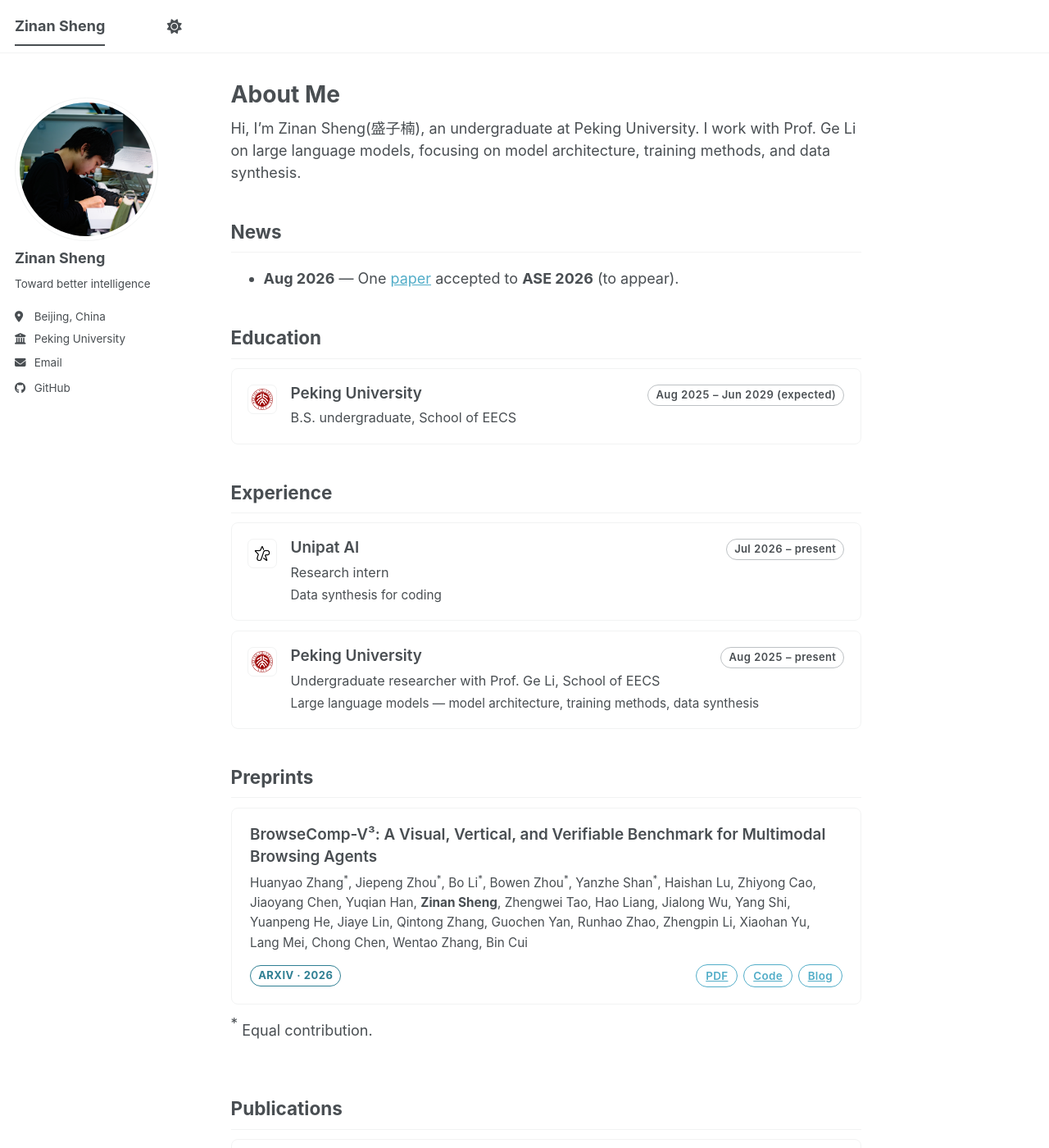
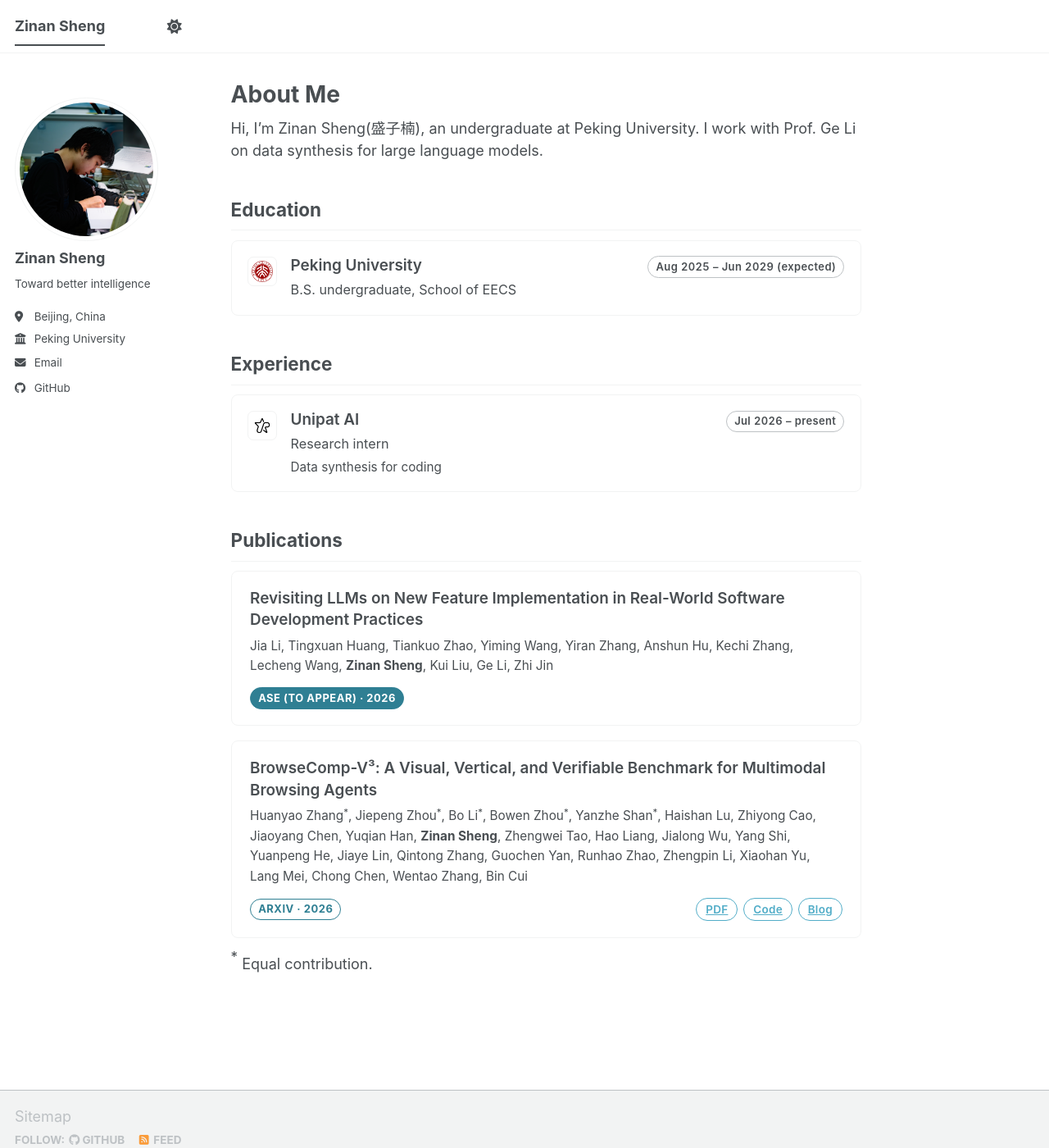
Before and after one commit to ZnShengPKU/ZnShengPKU.github.io, a Jekyll site: the page built from _pages/about.md, in a window 1280 px wide and 1400 px high. Shown: the whole window at 82% size. Built offline with Jekyll 4.4.1, drawn with Linux system fonts in a browser that asks for light colours; a script bundle is joined from its source files by our own code; library files that are not in the unit come from our copies; some of the changed text lies outside the part shown.

Commit message:
refactor: tighten the homepage to what it actually needs
Four cuts, all removing duplication rather than information:

- Drop the PKU row from Experience. About Me already names Prof. Ge Li and
  Education already establishes the affiliation, so the row restated both.
  Experience is now Unipat AI alone, which is honest.
- Merge Preprints into Publications. The venue badge already encodes status
  through its fill — outlined for preprints, solid for published — so a second
  heading repeated what the badge said. One list, newest first.
- Remove News. Its only item pointed at the ASE paper rendered a few rows
  below it. Worth reinstating once there are three or more items.
- Trim About Me to one research interest, data synthesis, instead of listing
  three.

Co-Authored-By: Claude <noreply@anthropic.com>

```diff
--- a/_data/experience.yml
+++ b/_data/experience.yml
@@ -2,12 +2,6 @@
 # Fields: org, role, period (required); detail, logo, icon (optional).
 # logo wins over icon — see _data/education.yml for the full field notes.
 # Oldest first — the page renders this list reversed, so the newest role is on top.
-- org: Peking University
-  role: Undergraduate researcher with Prof. Ge Li, School of EECS
-  detail: Large language models — model architecture, training methods, data synthesis
-  period: Aug 2025 – present
-  logo: /images/logos/pku.png
-  icon: fa-solid fa-flask
 - org: Unipat AI
   role: Research intern
   detail: Data synthesis for coding
--- a/_pages/about.md
+++ b/_pages/about.md
@@ -7,11 +7,7 @@ redirect_from:
   - /about.html
 ---
 
-Hi, I’m Zinan Sheng(盛子楠), an undergraduate at Peking University. I work with Prof. Ge Li on large language models, focusing on model architecture, training methods, and data synthesis.
-
-## News
-
-- **Aug 2026** — One [paper](/publication/2026-10-12-ase-llm-feature-implementation) accepted to **ASE 2026** (to appear).
+Hi, I’m Zinan Sheng(盛子楠), an undergraduate at Peking University. I work with Prof. Ge Li on data synthesis for large language models.
 
 {% if site.data.education.size > 0 %}
 ## Education
@@ -33,27 +29,18 @@ Hi, I’m Zinan Sheng(盛子楠), an undergraduate at Peking University. I work
 </div>
 {% endif %}
 
-{% assign preprints = site.publications | where: "category", "preprints" %}
-{% assign publications = site.publications | where_exp: "item", "item.category != 'preprints'" %}
-
-{% if preprints.size > 0 %}
-## Preprints
-
-<div class="pub-list">
-  {% for post in preprints reversed %}
-    {% include publication-card.html post=post %}
-  {% endfor %}
-  {% include pub-equal-note.html posts=preprints %}
-</div>
-{% endif %}
-
-{% if publications.size > 0 %}
+{% comment %}
+  One list, newest first. Preprint versus published is carried by the venue
+  badge — outlined for preprints, filled for published — so a second heading
+  would only repeat what the badge already says.
+{% endcomment %}
+{% if site.publications.size > 0 %}
 ## Publications
 
 <div class="pub-list">
-  {% for post in publications reversed %}
+  {% for post in site.publications reversed %}
     {% include publication-card.html post=post %}
   {% endfor %}
-  {% include pub-equal-note.html posts=publications %}
+  {% include pub-equal-note.html posts=site.publications %}
 </div>
 {% endif %}
```
